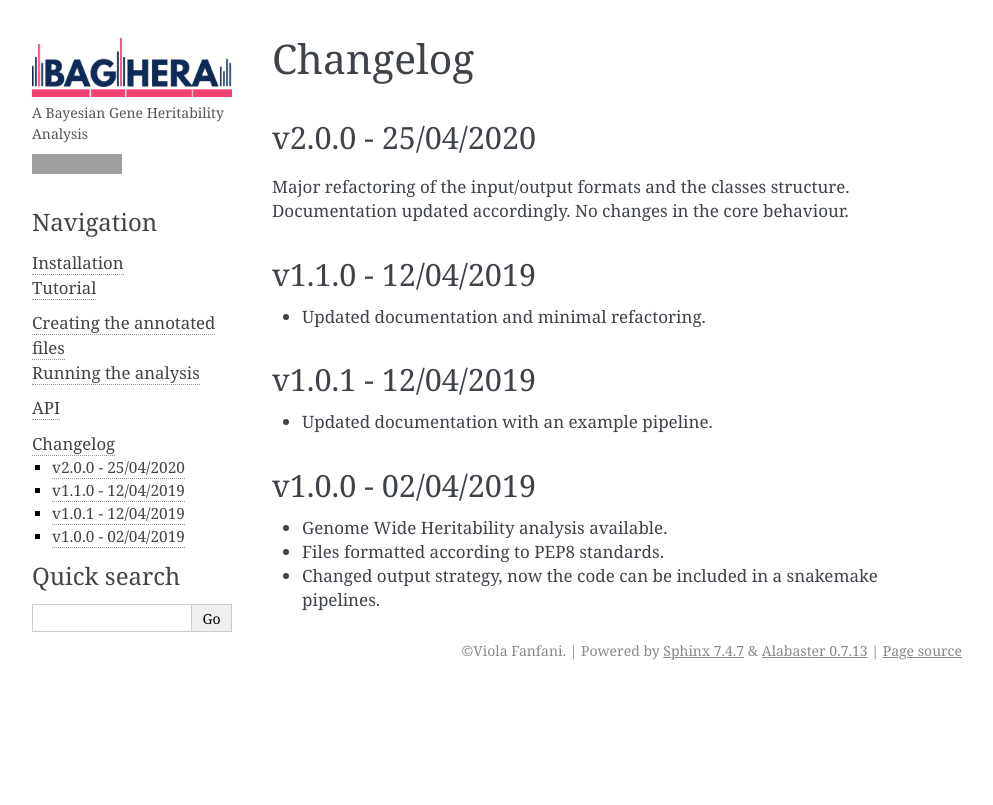
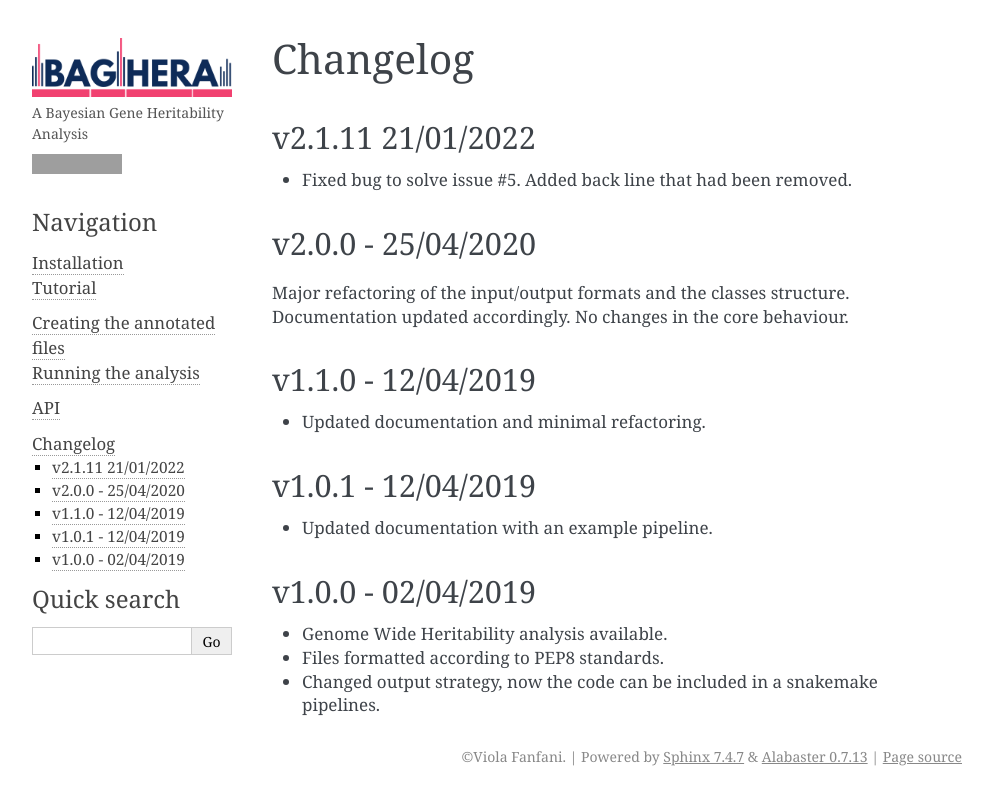
Before and after one commit to stracquadaniolab/baghera, a Sphinx documentation site: the page built from docs/changelog.rst, in a window 1280 px wide. Shown: the top 805 px of the page, without its empty margins (148-1141 px from the left). Built offline with Sphinx 7.4.7, drawn with Linux system fonts in a browser that asks for light colours; grey boxes are pictures that could not be loaded.

Commit message:
changelog and release

```diff
--- a/docs/changelog.rst
+++ b/docs/changelog.rst
@@ -1,5 +1,8 @@
 Changelog
 =========
+v2.1.11 21/01/2022
+-------------------
+- Fixed bug to solve issue #5. Added back line that had been removed.
 
 v2.0.0 - 25/04/2020
 -------------------
```
